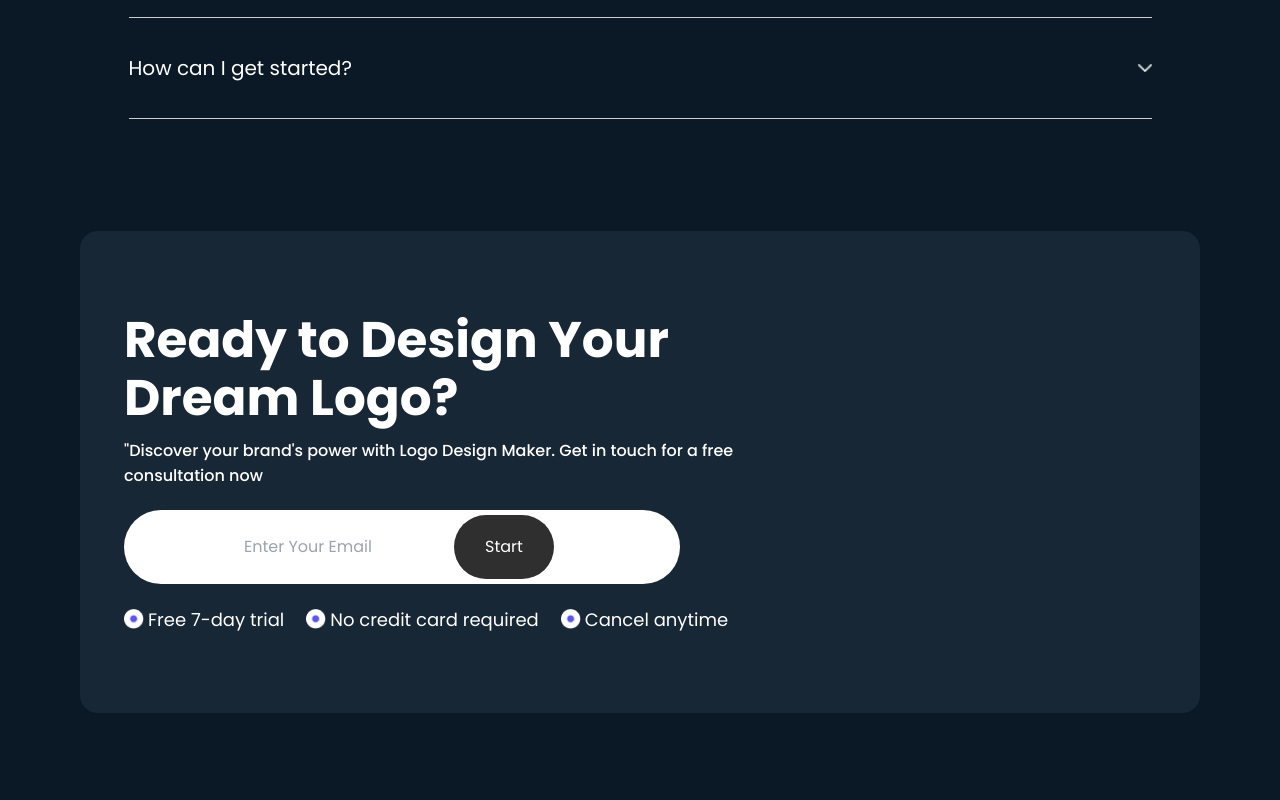
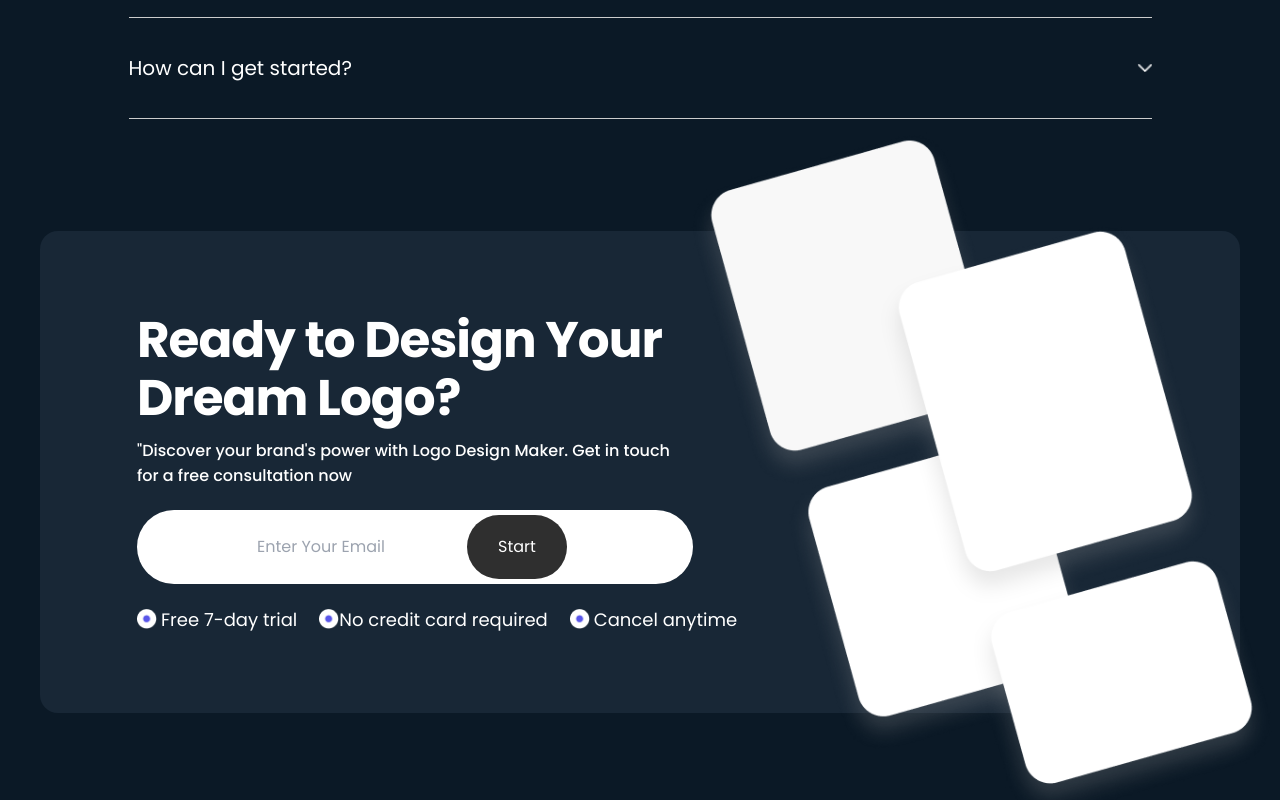
Before and after one commit to shashank8112357010/logo-designmaker, a Next.js app: page / in a window 1280 px wide. Shown: the part 5020-5820 px from the top of the page. Built offline with nearby package versions, Linux system fonts and the light colour scheme.

Commit message:
will change in reacr to design section

```diff
--- a/src/app/components/home/DesignYourLogo.js
+++ b/src/app/components/home/DesignYourLogo.js
@@ -1,51 +1,48 @@
 import Image from "next/image"
 export default function DesignYourLogo() {
     return (
-        <section className="w-full max-w-[1920px] mx-auto  px-4 sm:px-10 lg:px-20 bg-primaryBlack text-white pb-60 ">
-            <div className="bg-secondaryBlack px-5 py-7  lg:px-10  lg:py-20 rounded-[18px]  flex ">
+        <section className="max-w-[1920px] mx-auto px-4 sm:px-10 lg:px-10 bg-primaryBlack text-white pb-60 ">
+            <div className="bg-secondaryBlack px-5 py-7 lg:px-10 lg:py-20 rounded-[18px] flex justify-center">
 
-                <div className="w-[303px] mx-auto lg:w-[646px]  sm:w-[576px] sm:mx-auto lg:mx-1 flex flex-col justify-center items-center lg:justify-normal lg:items-start gap-[22px] ">
+                <div className="w-full lgg:w-[556px] lg:mx-1 flex flex-col justify-center items-center lgg:justify-normal lg:items-start gap-[22px]">
                     <div className="flex flex-col justify-center items-center gap-[11px]">
-
-                        <h5 className="text-mobHeaderText text-center lg:text-start sm:text-tabHeaderText lg:text-lapHeaderText font-bold leading-[22px] sm:leading-[33px] lg:leading-[58px]">Ready to Design Your Dream Logo?</h5>
-                        <p className="text-mobHeaderBody text-center lg:text-start sm:text-tabHeaderBody lg:text-lapHeaderBody font-normal lg:font-medium leading-[21px]  lg:leading-[25px]">&#34;Discover your brand&#39;s power with Logo Design Maker. Get in touch for a free consultation now</p>
+                        <h5 className="text-mobHeaderText text-center lg:text-start sm:text-tabHeaderText lg:text-lapHeaderText font-bold leading-[22px] sm:leading-[33px] lg:leading-[58px] tracking-[-1px]">Ready to Design Your Dream Logo?</h5>
+                        <p className="text-mobHeaderBody text-center lg:text-start sm:text-tabHeaderBody lg:text-lapHeaderBody font-normal lg:font-medium leading-[21px] lg:leading-[25px] ">&#34;Discover your brand&#39;s power with Logo Design Maker. Get in touch for a free consultation now</p>
                     </div>
-                    <div className=" flex relative" >
+                    <div className="flex relative items-center justify-center lgg:justify-start w-full" >
                         <input type="text" placeholder="Enter Your Email" className="rounded-[45px] sm:px-[120px] sm:py-[25px] px-[30px] py-[18px] " />
                         <div className="absolute sm:left-[330px] sm:top-[5px] left-[180px] top-2">
                             <button className="bg-buttonBlack sm:px-[31px] sm:py-[20px] px-[20px] py-[10px] rounded-[45px]">Start</button>
                         </div>
                     </div>
-                    <div className="flex flex-col  sm:flex-row gap-[22px]">
-                        <div className="flex gap-1 items-center">
-                            <div className="h-[20px] w-[20px] relative">
-
-                                <Image src="/home/BulletPoint.png" alt="BulltePointImg" fill />
-                            </div>
-                            <p className="text-[14px] sm:text-[14px] lg:text-[18px] ">Free 7-day trial</p>
-                        </div>
-
+                    <div className="flex flex-col sm:flex-row gap-[22px] items-center w-full justify-center lgg:justify-start">
                         <div className="flex gap-1 items-center">
                             <div className="h-[20px] w-[20px] relative">
                                 <Image src="/home/BulletPoint.png" alt="BulltePointImg" fill />
                             </div>
-                            <p className="text-[14px] sm:text-[14px] lg:text-[18px]">No credit card required</p>
+                            <p className="text-[14px] sm:text-[14px] lg:text-[18px]  whitespace-nowrap">Free 7-day trial</p>
+                        </div>
+
+                        <div className="flex items-center">
+                            <div className="h-[20px] w-[20px] relative">
+                                <Image src="/home/BulletPoint.png" alt="BulltePointImg" fill />
+                            </div>
+                            <p className="text-[14px] sm:text-[14px] lg:text-[18px] whitespace-nowrap">No credit card required</p>
                         </div>
                         <div className="flex gap-1 items-center">
                             <div className="h-[20px] w-[20px] relative">
-
                                 <Image src="/home/BulletPoint.png" alt="BulltePointImg" fill />
                             </div>
-                            <p className="text-[14px] sm:text-[14px] lg:text-[18px]">Cancel anytime</p>
+                            <p className="text-[14px] sm:text-[14px] lg:text-[18px] whitespace-nowrap">Cancel anytime</p>
                         </div>
                     </div>
                 </div>
 
-                {/* <div className="relative lg:order-1 xl:order-2">
-            <div className="xl:w-[587px] xl:h-[689px] lg:w-[445px] lg:h-[522px]  absolute xl:-top-[110px] xl:left-2 xl:right-0  ">
-              <Image src="/home/Image (15).png" alt="BulltePointImg" fill />
-            </div>
-          </div>  */}
+                <div className="relative lgg:w-[450px]">
+                    <div className="lgg:w-[500px] xl:w-[587px] hidden lgg:block h-[600px] xl:h-[689px] absolute -top-[120px] xl:-top-[180px] -right-20 xl:-right-32">
+                        <Image src="/home/Image (15).png" alt="BulltePointImg" fill />
+                    </div>
+                </div>
             </div>
 
         </section>
--- a/tailwind.config.js
+++ b/tailwind.config.js
@@ -66,7 +66,8 @@ module.exports = {
         springRainSolid: ["springRainSolid", "sans-serif"]
       },
       screens: {
-        xs: "460px"
+        xs: "460px",
+        lgg: "1090px"
       }
     },
   },
```
